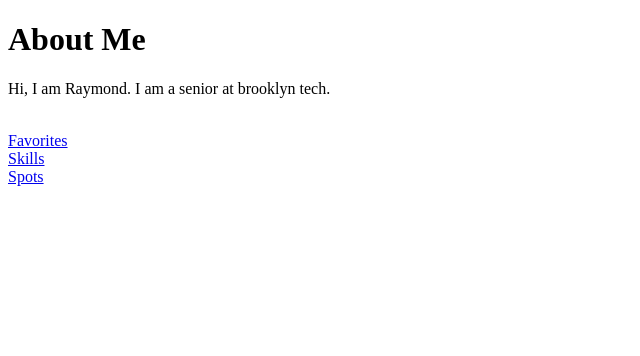
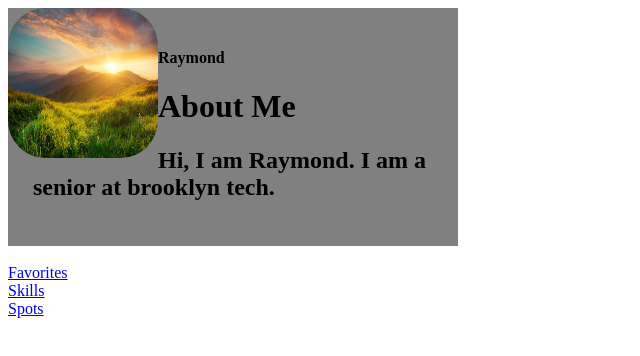
Before and after one commit to RaymondC181/IntroHTML_website, a plain HTML site: page IntroWebsite/index.html in a window 1280 px wide. Shown: the whole page, without its empty margins (0-640 px from the left). Drawn offline with Linux system fonts and the light colour scheme.

Commit message:
Add files via upload

```diff
--- a/IntroWebsite/index.html
+++ b/IntroWebsite/index.html
@@ -6,10 +6,37 @@
     <meta name="viewport" content="width=device-width, initial-scale=1.0">
     <title>About Me</title>
 </head>
+<style>
+    .tweet{
+            width:400px;
+            background-color: gray;
+            padding:25px;
+            font-weight: normal;
+          }
+        img{
+            width: 150px;
+            height: 150px;
+            float:left;
+            margin: right 10px;
+            border-radius: 25%;
+
+        }
+
+        .username{
+            font-weight: bold;
+
+        }
+</style>
 <body>
+    <img src="image.jpg" alt="Image" />
+
+    <!--
+        Here is a comment!!!!
+    -->
     <div class="tweet">
+        <p class="username">Raymond</p>
         <h1 class="username">About Me</h1>
-        <p> Hi, I am Raymond. I am a senior at brooklyn tech. </p>
+        <h2> Hi, I am Raymond. I am a senior at brooklyn tech. </h2>
     </div>
     <br>
     <a href="Favorites.html"> Favorites</a>
```
Also changed, not shown: IntroWebsite/Favorites.html (+5 -1 lines), IntroWebsite/Skills.html (+5 -1 lines), IntroWebsite/Spots.html (+5 -1 lines), IntroWebsite/image.jpg (added).
